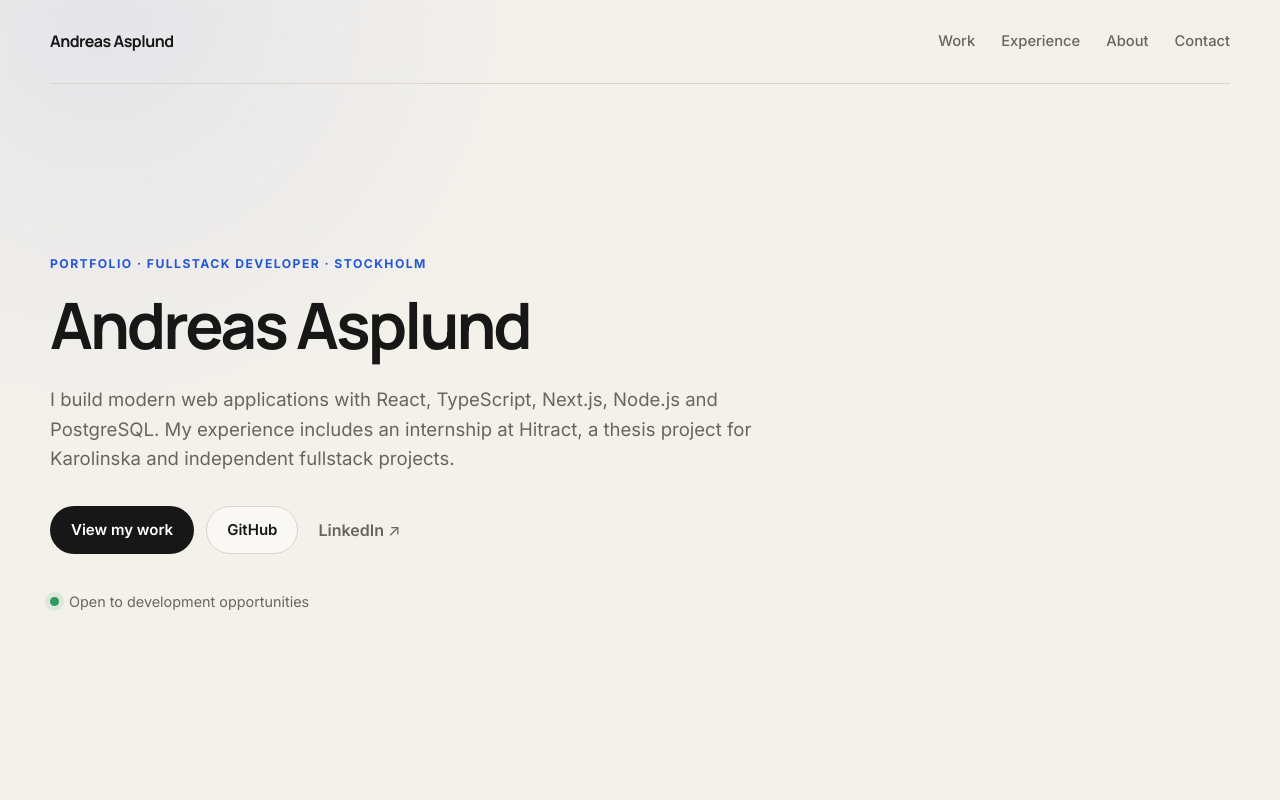
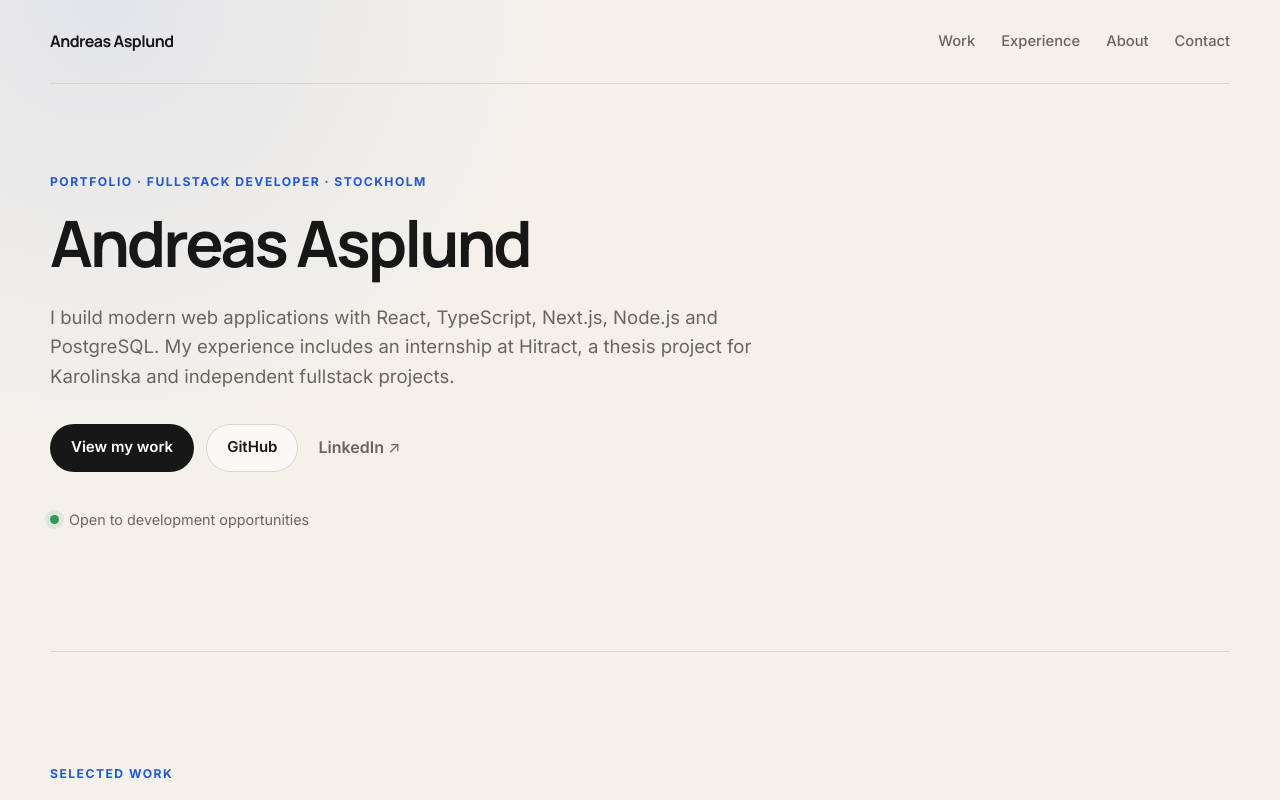
Before and after one commit to Asplund1/portfolio, a React (Vite) app in the folder portfolio/: page / in a window 1280 px wide. Shown: the top 800 px of the page. Built offline with nearby package versions, Linux system fonts and the light colour scheme.

Commit message:
hero fix

```diff
--- a/portfolio/src/index.css
+++ b/portfolio/src/index.css
@@ -95,12 +95,11 @@ main {
 }
 
 .hero {
-  min-height: calc(100vh - 84px);
   max-width: 960px;
   display: flex;
   flex-direction: column;
   justify-content: center;
-  padding: 88px 0 104px;
+  padding: 88px 0 120px;
 }
 
 .eyebrow {
```
Also changed, not shown: 1 other file (tests, documents, lock files or other folders).
